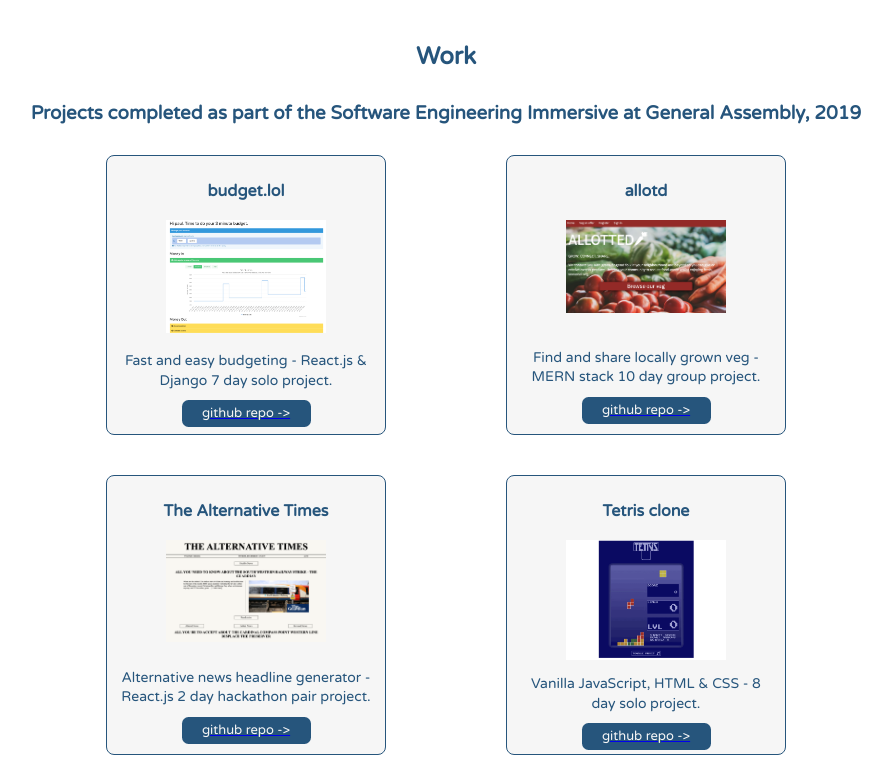
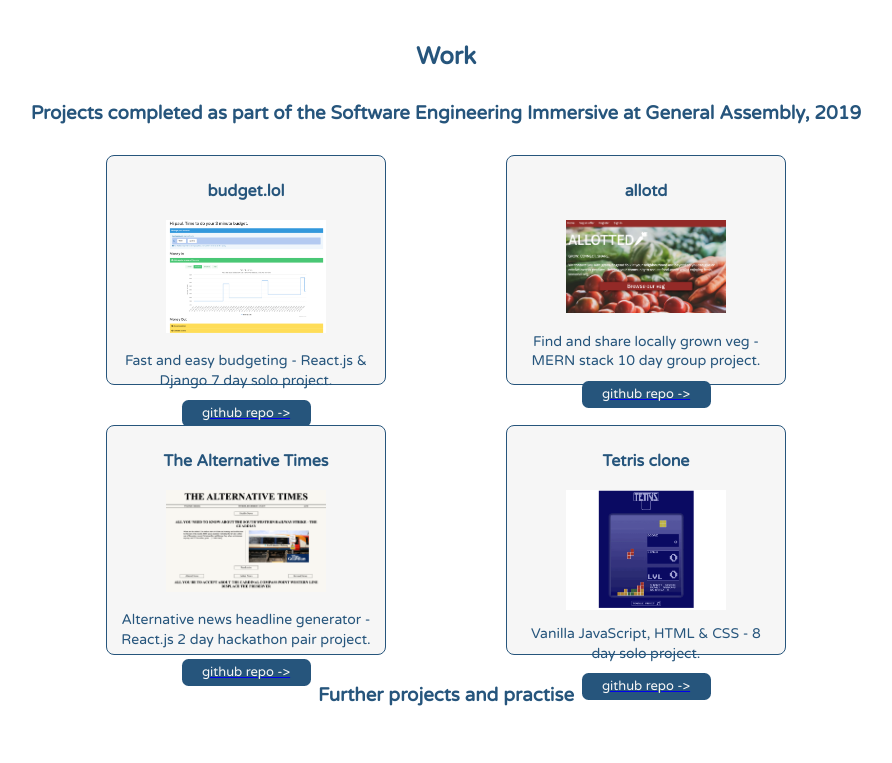
Before and after one commit to paulcooke/paulcooke.github.io, a Gatsby site: page / in a window 1280 px wide. Shown: the part 1260-2023 px from the top of the page, without its empty margins (194-1086 px from the left). Built offline with nearby package versions, Linux system fonts and the light colour scheme; Gatsby itself is replaced by a stand-in of ours.

Commit message:
got hover working for work cards, now reorganising to look better

```diff
--- a/src/components/index-page/StyledSectionWork.js
+++ b/src/components/index-page/StyledSectionWork.js
@@ -1,4 +1,4 @@
-import React from 'react'
+import React, { useState } from 'react'
 import styled from 'styled-components'
 import { StyledSection } from '../StyledBody'
 import hipsterPlaceholder from '../../images/hipster-paul.png'
@@ -26,11 +26,11 @@ const ProjectsContainer = styled.div`
   justify-content: space-evenly;
 `
 
-const ProjectCard = styled.div`
+const StyledProjectCard = styled.div`
   display: flex;
   flex-direction: column;
   width: 280px;
-  height: 280px;
+  height: 230px;
   border: 1px solid #26557c;
   border-radius: 0.5em;
   padding: 10px;
@@ -75,13 +75,21 @@ const ProjectLinkButton = styled.div`
 `
 
 const projectList = [
-  { name: 'budget.lol', img: budgetlol, description: 'Fast and easy budgeting - React.js & Django 7 day solo project.', repoLink: 'https://github.com/paulcooke/ga-sei-project-4-budget.lol' },
-  { name: 'allotd', img: allotd, description: 'Find and share locally grown veg - MERN stack 10 day group project.', repoLink: 'https://github.com/paulcooke/ga-sei-project-3-allotd' },
-  { name: 'The Alternative Times', img: alternativetimes, description: 'Alternative news headline generator - React.js 2 day hackathon pair project.', repoLink: 'https://github.com/paulcooke/ga-sei-project-2-the-alternative-times' },
-  { name: 'Tetris clone', img: tetris, description: 'Vanilla JavaScript, HTML & CSS - 8 day solo project.', repoLink: 'https://github.com/paulcooke/ga-sei-project-1-tetris-vanilla-javascript' }
+  { hovered: false, name: 'budget.lol', img: budgetlol, description: 'Fast and easy budgeting - React.js & Django 7 day solo project.', repoLink: 'https://github.com/paulcooke/ga-sei-project-4-budget.lol' },
+  { hovered: false, name: 'allotd', img: allotd, description: 'Find and share locally grown veg - MERN stack 10 day group project.', repoLink: 'https://github.com/paulcooke/ga-sei-project-3-allotd' },
+  { hovered: false, name: 'The Alternative Times', img: alternativetimes, description: 'Alternative news headline generator - React.js 2 day hackathon pair project.', repoLink: 'https://github.com/paulcooke/ga-sei-project-2-the-alternative-times' },
+  { hovered: false, name: 'Tetris clone', img: tetris, description: 'Vanilla JavaScript, HTML & CSS - 8 day solo project.', repoLink: 'https://github.com/paulcooke/ga-sei-project-1-tetris-vanilla-javascript' }
 ]
 
 const StyledSectionWork = () => {
+
+  const [ projectCards, setProjectCards ] = useState(projectList)
+
+  const toggleHovered = ({ target: { id } }) => {
+    const listCopy = [ ...projectList, projectList[id].hovered = !projectList[id].hovered ]
+    setProjectCards(listCopy)
+  }
+
   return (
     <StyledSectionTwo>
       <h2>Work</h2>
@@ -89,16 +97,43 @@ const StyledSectionWork = () => {
         <h3>Projects completed as part of the Software Engineering Immersive at General Assembly, 2019</h3>
         <ProjectsContainer>
             {
-              projectList.map((project, i) => (
-                <ProjectCard key={i}>
+              projectList.map((project, i) => {
+                if (project.hovered) {
+                  return (
+                    <StyledProjectCard
+                      key={i}
+                      id={i}
+                      onMouseEnter={toggleHovered}
+                      onMouseLeave={toggleHovered}
+                    >
+                      'hi there'
+                    </StyledProjectCard>
+                  )} else {
+                    return (
+                      <StyledProjectCard
+                        key={i}
+                        id={i}
+                        onMouseEnter={toggleHovered}
+                        onMouseLeave={toggleHovered}
+                      >
                         <h4>{project.name}</h4>
                         <ProjectImgeContainer>
                           <img src={project.img} />
                         </ProjectImgeContainer>
                         <p>{project.description}</p>
                         <a href={project.repoLink}><ProjectLinkButton>github repo -></ProjectLinkButton></a>
-                </ProjectCard>
-              ))
+                      </StyledProjectCard>
+                    )
+                  }
+
+                })
+
+
+
+
+
+
+
             }
         </ProjectsContainer>
         <h3>Further projects and practise</h3>
@@ -111,6 +146,10 @@ export default StyledSectionWork
 
 
 /*
+onMouseEnter={setIsHovered(true)}
+                  onMouseLeave={setIsHovered(false)}
+
+
 PREVIOUS STYLING
 
 const StyledSectionTwo = styled(StyledSection)`
```
Lines whose indentation alone changed are shown as unchanged.
